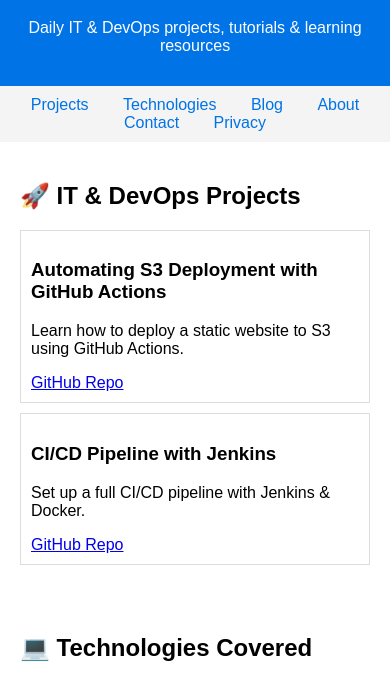
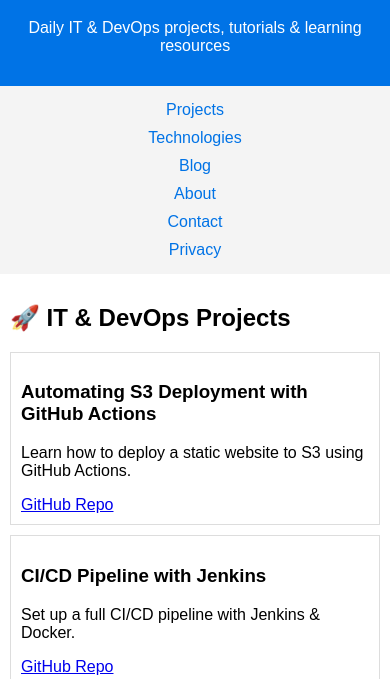
Before and after one commit to KishanGupta-maverick/static-hosting-maverick, a plain HTML site: page index.html in a window 390 px wide. Shown: the part 113-792 px from the top of the page. Drawn offline with Linux system fonts and the light colour scheme.

Commit message:
Update index.html

```diff
--- a/index.html
+++ b/index.html
@@ -12,7 +12,16 @@
         footer { background: #222; color: white; text-align: center; padding: 10px; margin-top: 20px; }
         nav { text-align: center; padding: 10px; background: #f4f4f4; }
         nav a { margin: 0 15px; text-decoration: none; color: #0073e6; }
+
+        /* Mobile responsiveness */
+        @media (max-width: 768px) {
+            body { font-size: 16px; }
+            section { padding: 10px; }
+            nav { display: flex; flex-direction: column; align-items: center; }
+            nav a { margin: 5px 0; }
+        }
     </style>
+
 </head>
 <body>
     <header>
```
